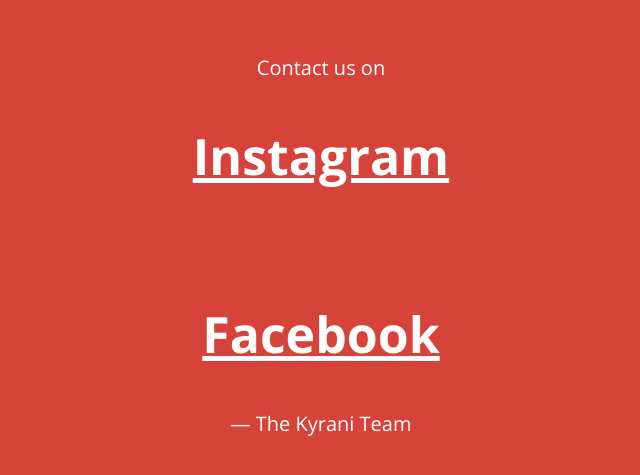
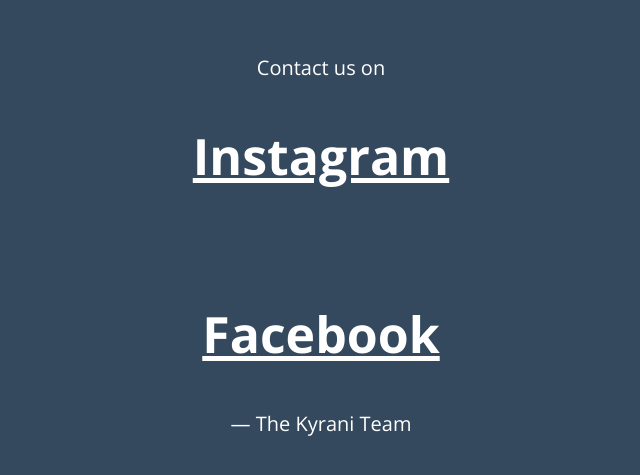
Before and after one commit to kyrani-ca/kyrani-ca.github.io, a plain HTML site: page index.html in a window 1280 px wide. Shown: the part 155-630 px from the top of the page, without its empty margins (319-959 px from the left). Drawn offline with nearby package versions, Linux system fonts and the light colour scheme.

Commit message:
added index.html

```diff
--- a/index.html
+++ b/index.html
@@ -4,7 +4,7 @@
 <style>
   html, body { padding: 0; margin: 0; width: 100%; height: 100%; }
   * {box-sizing: border-box;}
-  body { text-align: center; padding: 0; background: #d6433b; color: #fff; font-family: Open Sans; }
+  body { text-align: center; padding: 0; background: #34495E ; color: #fff; font-family: Open Sans; }
   h1 { font-size: 50px; font-weight: 100; text-align: center;}
   body { font-family: Open Sans; font-weight: 100; font-size: 20px; color: #fff; text-align: center; display: -webkit-box; display: -ms-flexbox; display: flex; -webkit-box-pack: center; -ms-flex-pack: center; justify-content: center; -webkit-box-align: center; -ms-flex-align: center; align-items: center;}
   article { display: block; width: 700px; padding: 50px; margin: 0 auto; }
```
